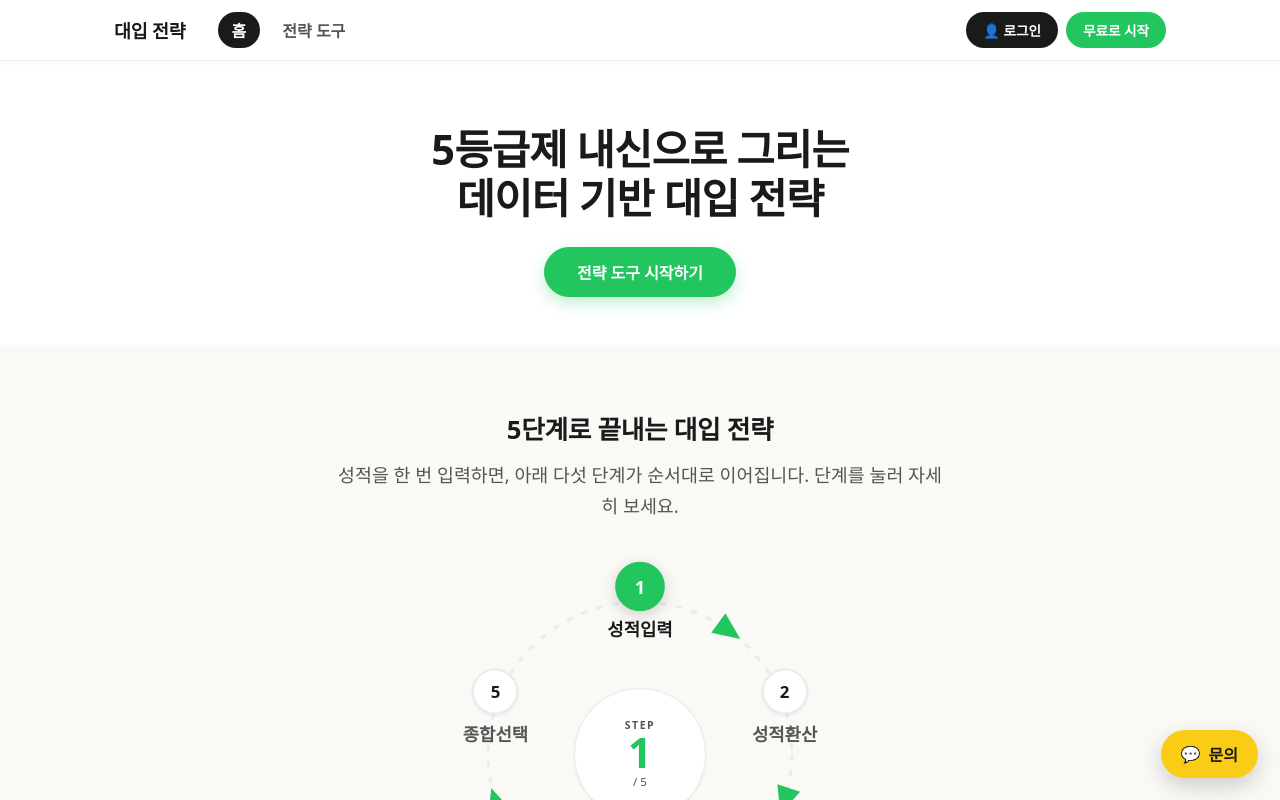
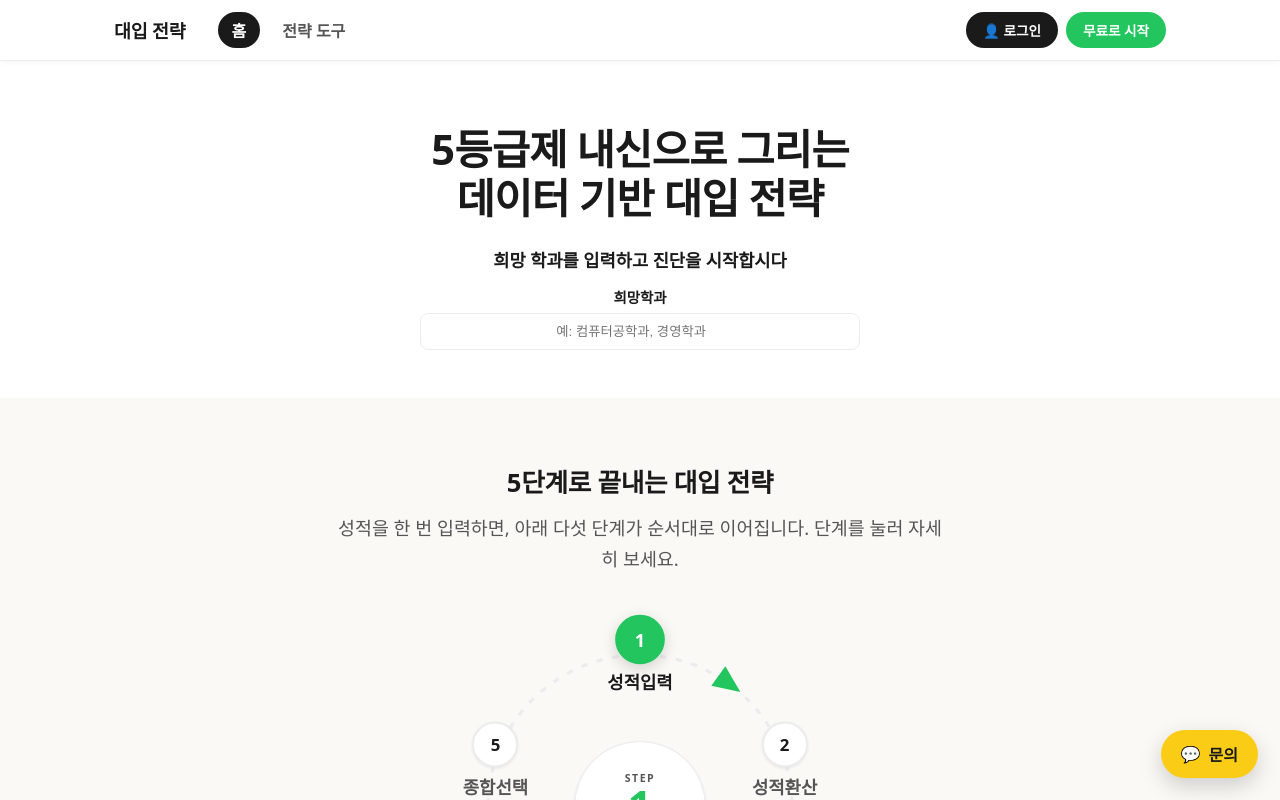
Before and after one commit to LimJeomseob/College-Admissions-Strategy-Web-Service, a React (Vite) app: page / in a window 1280 px wide. Shown: the top 800 px of the page. Built offline with nearby package versions, Linux system fonts and the light colour scheme; a web font is replaced by a local one.

Commit message:
홈 히어로 희망학과 입력 복원
- 홈 home-start(희망 학과 입력 + 유도 문구) 원복(전략 도구 1단계의 입력란은 제거 상태 유지)

Co-Authored-By: Claude Opus 4.8 <noreply@anthropic.com>
Claude-Session: https://claude.ai/code/session_01KrGJoBopGp5uK7C7jZA5vW

```diff
--- a/src/pages/HomePage.tsx
+++ b/src/pages/HomePage.tsx
@@ -2,7 +2,9 @@ import { Hero } from '../components/ui/Hero';
 import { Section } from '../components/ui/Section';
 import { Card } from '../components/ui/Card';
 import { LinkButton } from '../components/ui/Button';
+import { DesiredMajorInput } from '../components/DesiredMajorInput';
 import { HomeStepWheel } from '../components/HomeStepWheel';
+import { useSession } from '../state/SessionContext';
 import { useDocumentTitle } from '../hooks/useDocumentTitle';
 
 // 랜딩 페이지 — Hero + 5단계 전략 흐름(원형) + 주요 기능 카드 + 도구 CTA.
@@ -32,11 +34,17 @@ const FEATURES = [
 
 export function HomePage() {
   useDocumentTitle();
+  const { desiredMajor, setDesiredMajor } = useSession();
   return (
     <main>
       <Hero
         title={<>5등급제 내신으로 그리는<br className="br-md" />데이터 기반 대입 전략</>}
-        actions={<LinkButton to="/tool" variant="primary">전략 도구 시작하기</LinkButton>}
+        actions={
+          <div className="home-start">
+            <p className="home-start-label">희망 학과를 입력하고 진단을 시작합시다</p>
+            <DesiredMajorInput value={desiredMajor} onChange={setDesiredMajor} />
+          </div>
+        }
       />
 
       <Section
```
